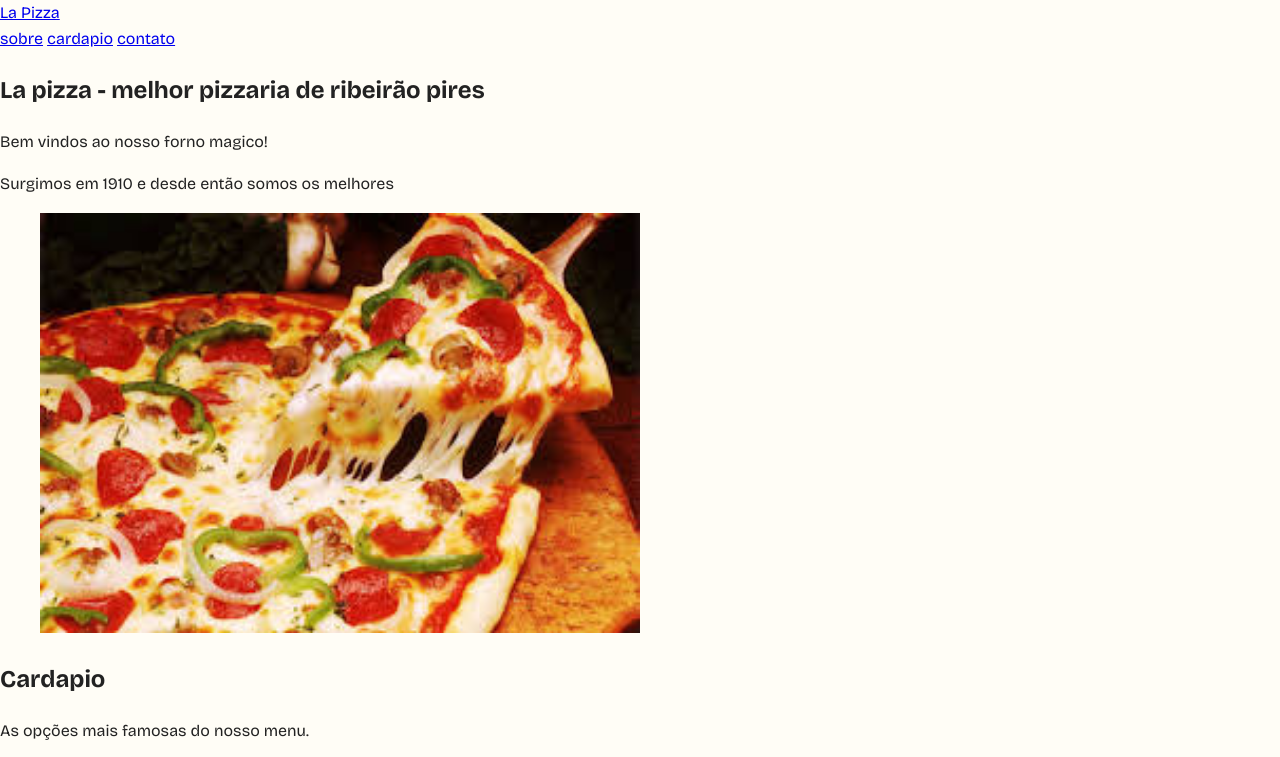
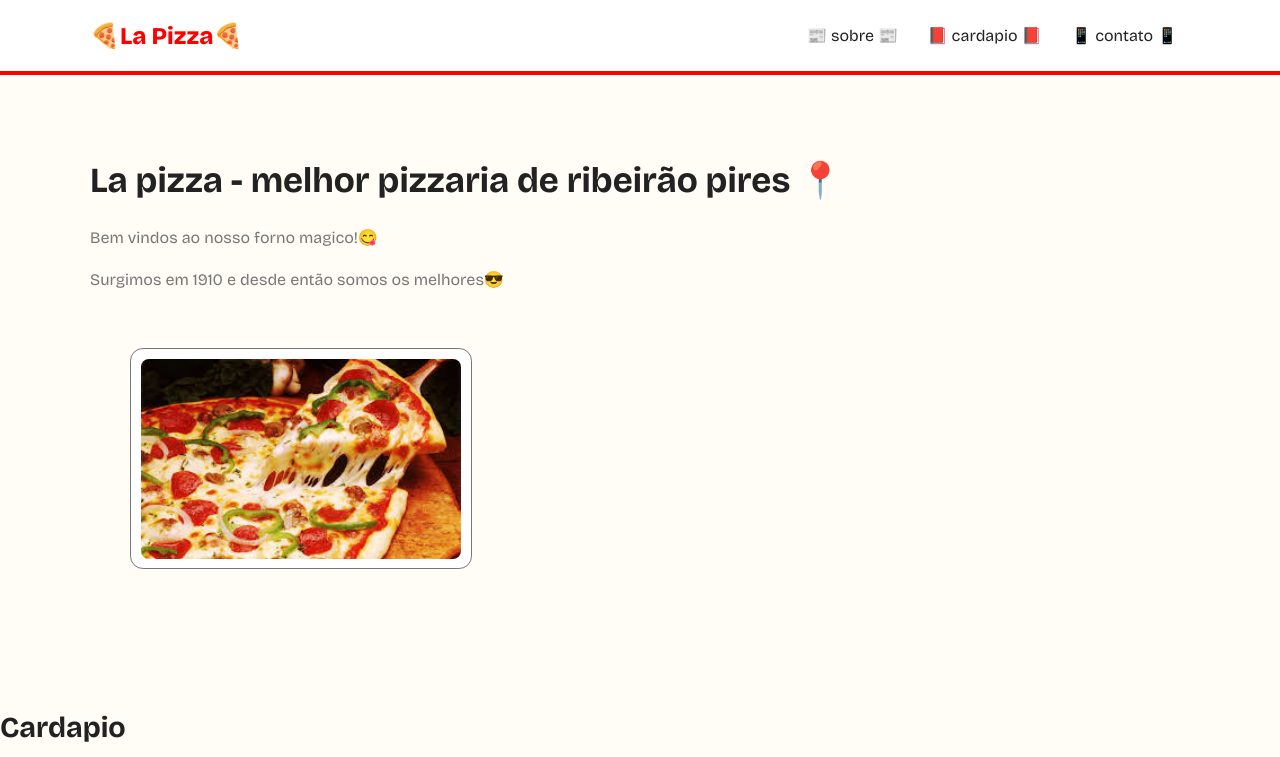
Before and after one commit to miguelCA18/Site-La-pizza-pizzaria, a plain HTML site: page index.html in a window 1280 px wide. Shown: the top 757 px of the page. Drawn offline with nearby package versions, Linux system fonts and the light colour scheme.

Commit message:
Add files via upload

```diff
--- a/index.html
+++ b/index.html
@@ -1,5 +1,6 @@
 <!DOCTYPE html>
 <html lang="pt-br">
+
 <head>
     <meta charset="UTF-8">
     <meta name="viewport" content="width=device-width, initial-scale=1.0">
@@ -7,33 +8,31 @@
     <link rel="stylesheet" href="style.css">
     <link rel="preconnect" href="https://fonts.googleapis.com">
     <link rel="preconnect" href="https://fonts.gstatic.com" crossorigin>
-<link href="https://fonts.googleapis.com/css2?family=Bricolage+Grotesque:opsz,wght@12..96,200..800&display=swap" rel="stylesheet">
+    <link href="https://fonts.googleapis.com/css2?family=Bricolage+Grotesque:opsz,wght@12..96,200..800&display=swap"
+        rel="stylesheet">
 </head>
+
 <body>
-        <header>
-            <div>
-                <a href="#">La Pizza</a>
+    <header class="topbar">
+        <div class="container row">
+            <a class="logo" href="#">🍕La Pizza🍕</a>
             <nav>
-                        <a href="#sobre">sobre</a>
-                       <a href="#cardapio">cardapio</a>
-                       <a href="#contato">contato</a>
+                <a href="#sobre">📰 sobre 📰</a>
+                <a href="#cardapio">📕 cardapio 📕</a>
+                <a href="#contato">📱 contato 📱</a>
             </nav>
         </div>
     </header>
     <main>
-            <section id="sobre">
-                <div>
-                    <h1>La pizza - melhor pizzaria de ribeirão pires</h1>
-                    <p> Bem vindos ao nosso forno magico!</p>
-                    <p> Surgimos em 1910 e desde então somos os melhores</p>
-                    <div>
-
+        <section class="hero" id="sobre">
+            <div class="container hero-warp">
+                <div class="hero-text">
+                <h1>La pizza - melhor pizzaria de ribeirão pires 📍</h1>
+                <p> Bem vindos ao nosso forno magico!😋</p>
+                <p> Surgimos em 1910 e desde então somos os melhores😎</p>
                 </div>
-                    <figure>
-                        <img src="img/pizza.jpg"
-                         width="600"
-                         height="420"
-                          alt="A deliciosa pizza do La pizza">
+                <figure class="hero-img">
+                    <img src="img/pizza.jpg" width="250" height="200" alt="A deliciosa pizza do La pizza">
                 </figure>
             </div>
         </section>
@@ -45,7 +44,8 @@
                     <!-- ITEM 1 -->
                     <article>
                         <figure>
-                                <img src="img/pizza doce.jpg" alt=" pizza doce de chocolate e morango" width="300" height="200">
+                            <img src="img/pizza doce.jpg" alt=" pizza doce de chocolate e morango" width="300"
+                                height="200">
                         </figure>
                         <h3>Pizza doce</h3>
                         <p>chocolate,morangos frescos e leite moça</p>
@@ -81,7 +81,8 @@
                     <!-- ITEM 5 -->
                     <article>
                         <figure>
-                                    <img src="img/abacaxi.jpg" alt="pizza de abacaxi com doce de leite" width="300" height="200">
+                            <img src="img/abacaxi.jpg" alt="pizza de abacaxi com doce de leite" width="300"
+                                height="200">
                         </figure>
                         <h3>piza de abacaxi com doce de leite</h3>
                         <p>abacaxi e doce de leite</p>
@@ -105,13 +106,11 @@
                 <form action="">
                     <label for="">
                         Nome
-                    <input type="text" placeholder="digite seu nome completo"
-                     name="nome" required />
+                        <input type="text" placeholder="digite seu nome completo" name="nome" required />
                     </label>
                     <label for="">
                         Telefone
-                    <input type="tel" placeholder="(11) 97777-7777"
-                    name="telefone" required/>
+                        <input type="tel" placeholder="(11) 97777-7777" name="telefone" required />
                     </label>
                     <label for="">
                         Mensagem:
@@ -130,7 +129,10 @@
                     entregamos em toda a cidade
                 </p>
                 <figure>
-                <iframe src="https://www.google.com/maps/embed?pb=!1m18!1m12!1m3!1d3653.010228261798!2d-46.416570628102946!3d-23.71132877869702!2m3!1f0!2f0!3f0!3m2!1i1024!2i768!4f13.1!3m3!1m2!1s0x94ce6cee5d0bafe9%3A0x1dbaff42813c655f!2sVila%20do%20Doce%20-%20Centro%2C%20Ribeir%C3%A3o%20Pires%20-%20SP%2C%2009400-110!5e0!3m2!1spt-BR!2sbr!4v1758976681127!5m2!1spt-BR!2sbr" width="40%" height="80%" style="border:0;" allowfullscreen="" loading="lazy" referrerpolicy="no-referrer-when-downgrade"></iframe>
+                    <iframe
+                        src="https://www.google.com/maps/embed?pb=!1m18!1m12!1m3!1d3653.010228261798!2d-46.416570628102946!3d-23.71132877869702!2m3!1f0!2f0!3f0!3m2!1i1024!2i768!4f13.1!3m3!1m2!1s0x94ce6cee5d0bafe9%3A0x1dbaff42813c655f!2sVila%20do%20Doce%20-%20Centro%2C%20Ribeir%C3%A3o%20Pires%20-%20SP%2C%2009400-110!5e0!3m2!1spt-BR!2sbr!4v1758976681127!5m2!1spt-BR!2sbr"
+                        width="40%" height="80%" style="border:0;" allowfullscreen="" loading="lazy"
+                        referrerpolicy="no-referrer-when-downgrade"></iframe>
                 </figure>
             </div>
         </section>
@@ -140,7 +142,7 @@
             <small>
                 ©
                 <strong>2025</strong>
-                    La  pizza - Feito para aprender
+                La pizza - Feito para aprender
             </small>
             <a href="#">
                 ↑ Ir para o topo
@@ -148,4 +150,5 @@
         </div>
     </footer>
 </body>
+
 </html>
--- a/style.css
+++ b/style.css
@@ -11,3 +11,77 @@ body {
     background: #fffdf6;
     line-height: 1.6;
 }
+
+.topbar {
+    position: sticky;
+    top: 0;
+    z-index: 10;
+    background-color: #fff;
+    border-bottom: 4px solid red;
+}
+.container {
+    width: min(1100px, 92%);
+    margin: 0 auto;
+
+}
+.row {
+display: flex;
+align-items: center;
+justify-content: space-between;
+}
+.logo {
+display: inline-block;
+font-weight:800;
+text-decoration: none;
+color: red;
+font-size: 1.5rem;
+padding: 1.5% 0;
+}
+
+nav a {
+    text-decoration: none;
+    color: #222;
+    padding: 0.6rem 0.8rem;
+    border-radius: 0.5rem;
+}
+
+nav a:hover {
+    background-color: royalblue;
+}
+ section {
+    padding: 3rem 0;
+    scroll-margin-top: 4rem ;
+ }
+ section h2 {
+    margin-bottom:  0.4rem;
+    font-size: 1.8rem;
+ }
+ .section-subtitle,
+ .hero p{
+    color:#777;
+    margin-bottom: 1rem;
+ }
+ .hero h1 {
+    margin-bottom: 0.4rem;
+    font-size: 2.2rem;
+ }
+ .hero-warp {
+    display: flex;
+    flex-wrap: wrap;
+    gap: 1.5rem;
+    align-items: center;
+ }
+ .hero-text {
+    min-width: 16rem;
+ }
+ .hero-img {
+    background-color: #fff;
+    border: 1px solid #777;
+    border-radius: 0.8rem;
+    padding: 0.6rem;
+ }
+ .hero-img img{
+    width: 100%;
+    display: block;
+    border-radius: 0.5rem;
+ }
```
Lines whose indentation alone changed are shown as unchanged.
